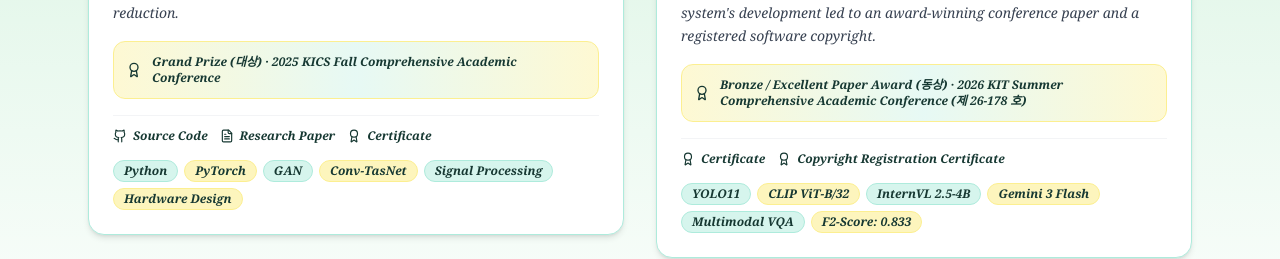
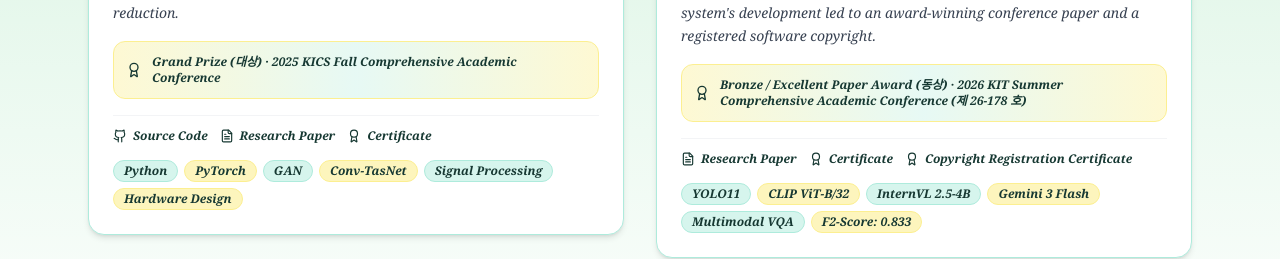
Before and after one commit to AngelaEmileJose/Personal-Portfolio, a Next.js app: page / in a window 1280 px wide. Shown: the part 1520-1779 px from the top of the page. Built offline with nearby package versions, Linux system fonts and the light colour scheme.

Commit message:
Add Research Paper link under Hybrid Fire Detection System alongside Certificate and Copyright Registration

```diff
--- a/app/components/Projects.tsx
+++ b/app/components/Projects.tsx
@@ -19,6 +19,8 @@ interface Project {
     paperLabel?: string
     certificate?: string
     certificateLabel?: string
+    copyrightCertificate?: string
+    copyrightCertificateLabel?: string
   }
 }
 
@@ -46,10 +48,12 @@ const projects: Project[] = [
     tags: ["YOLO11", "CLIP ViT-B/32", "InternVL 2.5-4B", "Gemini 3 Flash", "Multimodal VQA", "F2-Score: 0.833"],
     award: "Bronze / Excellent Paper Award (동상) · 2026 KIT Summer Comprehensive Academic Conference (제 26-178 호)",
     links: {
-      paper: "/fire-detection-certificate.pdf",
-      paperLabel: "Certificate",
-      certificate: "/fire-detection-copyright-certificate.pdf",
-      certificateLabel: "Copyright Registration Certificate",
+      paper: "/fire-detection-research-paper.pdf",
+      paperLabel: "Research Paper",
+      certificate: "/fire-detection-certificate.pdf",
+      certificateLabel: "Certificate",
+      copyrightCertificate: "/fire-detection-copyright-certificate.pdf",
+      copyrightCertificateLabel: "Copyright Registration Certificate",
     },
   },
   {
@@ -214,11 +218,7 @@ export default function Projects() {
                             rel="noopener noreferrer"
                             className="inline-flex items-center gap-1.5 text-xs font-bold text-[#163832] hover:text-[#0E5C4E] transition-colors"
                           >
-                            {project.links.paperLabel === "Certificate" ? (
-                              <Award className="w-3.5 h-3.5" />
-                            ) : (
-                              <FileText className="w-3.5 h-3.5" />
-                            )}
+                            <FileText className="w-3.5 h-3.5" />
                             <span>{project.links.paperLabel || "Research Paper"}</span>
                           </a>
                         )}
@@ -231,6 +231,17 @@ export default function Projects() {
                           >
                             <Award className="w-3.5 h-3.5" />
                             <span>{project.links.certificateLabel || "Certificate"}</span>
+                          </a>
+                        )}
+                        {project.links.copyrightCertificate && (
+                          <a
+                            href={project.links.copyrightCertificate}
+                            target="_blank"
+                            rel="noopener noreferrer"
+                            className="inline-flex items-center gap-1.5 text-xs font-bold text-[#163832] hover:text-[#0E5C4E] transition-colors"
+                          >
+                            <Award className="w-3.5 h-3.5" />
+                            <span>{project.links.copyrightCertificateLabel || "Copyright Registration Certificate"}</span>
                           </a>
                         )}
                       </div>
```
Also changed, not shown: 1 other file (tests, documents, lock files or other folders).
